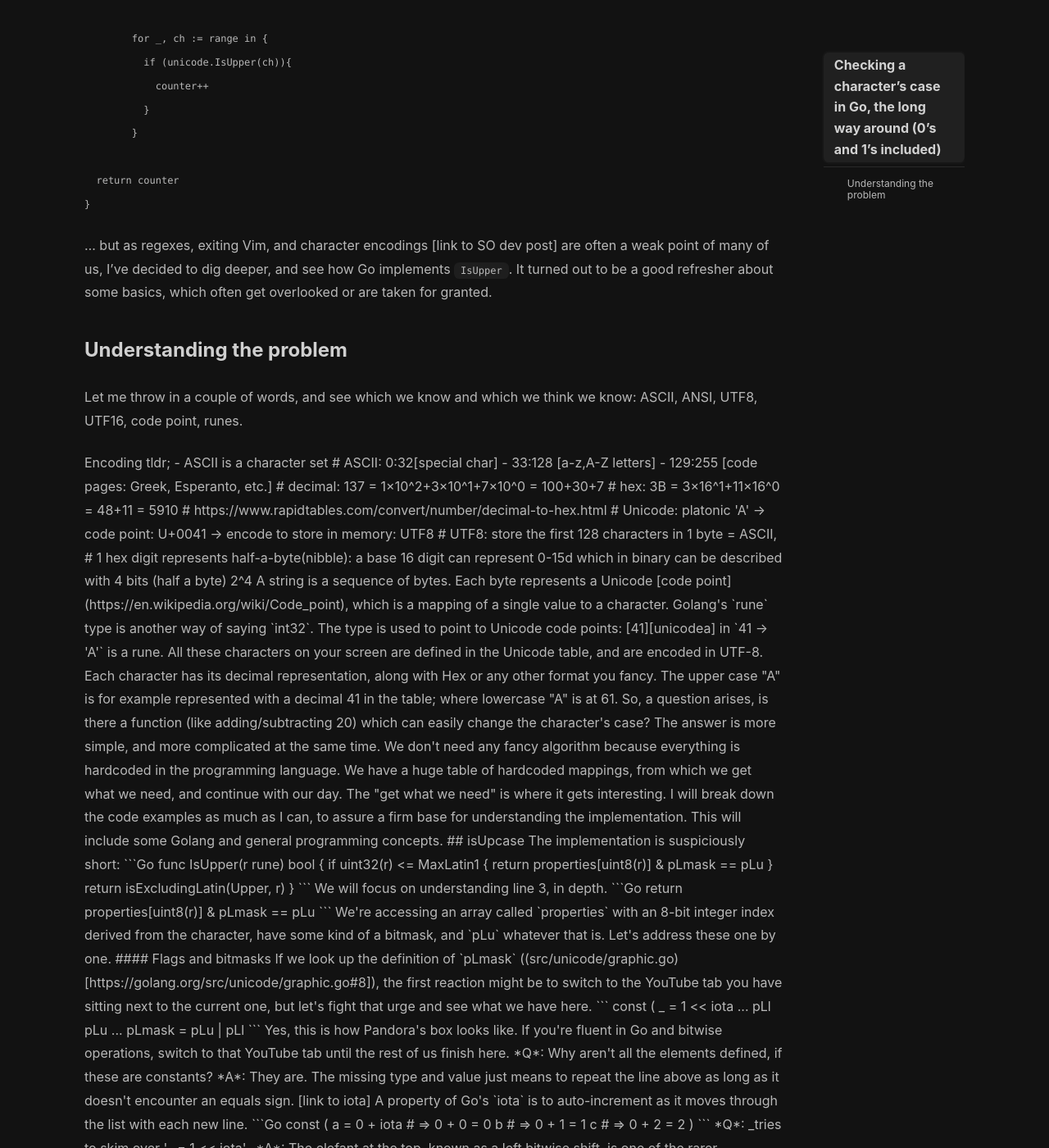
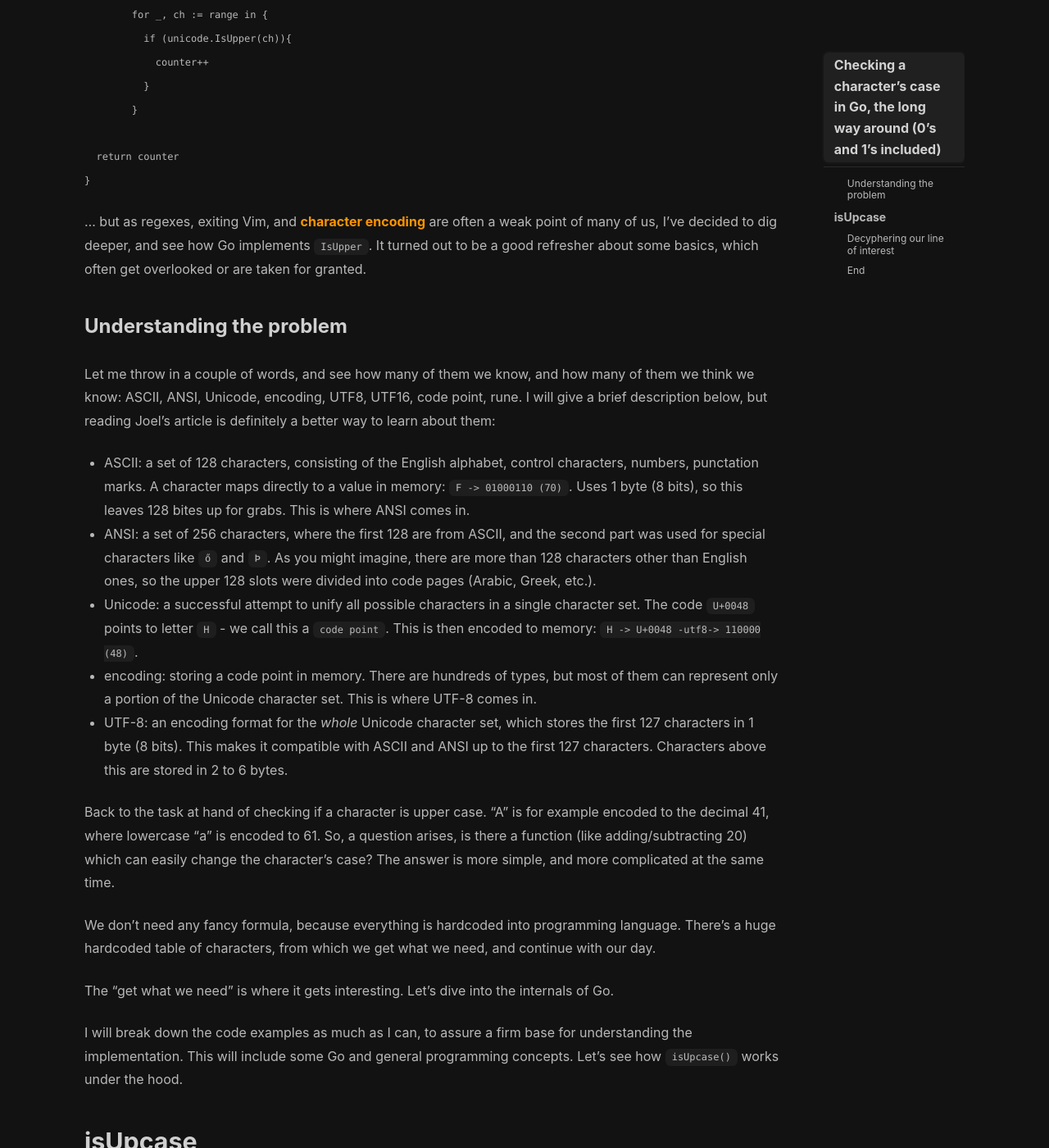
Before and after one commit to ervinb/ervinb.github.io, a Jekyll site: the page built from _posts/2019-01-07-upcasing-in-go-the-long-way-around.md, in a window 1280 px wide and 1400 px high, scrolled down 660 px. Shown: the whole window at 82% size. Built offline with Jekyll 4.4.1, drawn with Linux system fonts in a browser that asks for light colours; nearby versions of some CDN libraries; some of the changed text lies outside the part shown.

Commit message:
Character sets and encidoings

````diff
--- a/_posts/2019-01-07-upcasing-in-go-the-long-way-around.md
+++ b/_posts/2019-01-07-upcasing-in-go-the-long-way-around.md
@@ -19,45 +19,32 @@ func camelCount(in string) int {
 }
 ```
 
-... but as regexes, exiting Vim, and character encodings [link to SO dev post] are often a weak point of
+... but as regexes, exiting Vim, and [character encoding][joelunicode] are often a weak point of
 many of us, I've decided to dig deeper, and see how Go implements `IsUpper`. It turned out
 to be a good refresher about some basics, which often get overlooked or are taken for granted.
 
 ### Understanding the problem
 
-Let me throw in a couple of words, and see which we know and which we think we know: ASCII, ANSI, UTF8, UTF16, code point, runes.
+Let me throw in a couple of words, and see how many of them we know, and how many of them we think we know: ASCII, ANSI, Unicode, encoding, UTF8, UTF16, code point, rune. I will give a brief description below,
+but reading Joel's article is definitely a better way to learn about them:
 
-<nugget>
-Encoding tldr;
+- ASCII: a set of 128 characters, consisting of the English alphabet, control characters, numbers, punctation marks. A character maps directly to a value in memory: `F -> 01000110 (70)`. Uses 1 byte (8 bits), so this leaves 128 bites up for grabs. This is where ANSI comes in.
+- ANSI: a set of 256 characters, where the first 128 are from ASCII, and the second part was used for special characters like `ő` and `Þ`. As you might imagine, there are more than 128 characters other than English ones,
+so the upper 128 slots were divided into code pages (Arabic, Greek, etc.).
+- Unicode: a successful attempt to unify all possible characters in a single character set. The code `U+0048` points to letter `H` - we call this a `code point`. This is then encoded to memory: `H -> U+0048 -utf8-> 110000 (48)`.
+- encoding: storing a code point in memory. There are hundreds of types, but most of them can represent only a portion of the Unicode character set. This is where UTF-8 comes in.
+- UTF-8: an encoding format for the *whole* Unicode character set, which stores the first 127 characters in 1 byte (8 bits). This makes it compatible with ASCII and ANSI up to the first 127 characters. Characters above this
+are stored in 2 to 6 bytes.
 
-- ASCII is a character set
-# ASCII: 0:32[special char] - 33:128 [a-z,A-Z letters] - 129:255 [code pages: Greek, Esperanto, etc.]
-
-# decimal: 137 = 1×10^2+3×10^1+7×10^0 = 100+30+7
-# hex: 3B = 3×16^1+11×16^0 = 48+11 = 5910
-# https://www.rapidtables.com/convert/number/decimal-to-hex.html
-
-# Unicode: platonic 'A' -> code point: U+0041 -> encode to store in memory: UTF8
-#   UTF8: store the first 128 characters in 1 byte = ASCII,
-
-# 1 hex digit represents half-a-byte(nibble): a base 16 digit can represent 0-15d which in binary can be described with 4 bits (half a byte) 2^4
-
-A string is a sequence of bytes. Each byte represents a Unicode [code point](https://en.wikipedia.org/wiki/Code_point), which is a mapping of a single value to a character. Golang's `rune` type is another way of saying `int32`. The type is used to point to Unicode code points: [41][unicodea] in `41 -> 'A'` is a rune.
-
-
-All these characters on your screen are defined in the Unicode table, and are encoded in UTF-8. Each character has its decimal representation, along with Hex or
-any other format you fancy.
-
-The upper case "A" is for example represented with a decimal 41 in the table; where lowercase "A" is at 61. So, a question arises, is there a function (like adding/subtracting 20)
+Back to the task at hand of checking if a character is upper case. "A" is for example encoded to the decimal 41, where lowercase "a" is encoded to 61. So, a question arises, is there a function (like adding/subtracting 20)
 which can easily change the character's case? The answer is more simple, and more complicated at the same time.
 
-We don't need any fancy algorithm because everything is hardcoded in the programming language. We have a huge table of hardcoded mappings, from which we get what we need, and continue with our day.
+We don't need any fancy formula, because everything is hardcoded into programming language. There's a huge hardcoded table of characters, from which we get what we need, and continue with our day.
 
-The "get what we need" is where it gets interesting.
-
+The "get what we need" is where it gets interesting. Let's dive into the internals of Go.
 
 I will break down the code examples as much as I can, to assure a firm base for understanding the implementation. This will
-include some Golang and general programming concepts.
+include some Go and general programming concepts. Let's see how `isUpcase()` works under the hood.
 
 ## isUpcase
 
@@ -98,7 +85,7 @@ const (
   pLmask = pLu | pLl
 ```
 
-Yes, this is how Pandora's box looks like. If you're fluent in Go and bitwise operations, switch to that YouTube tab until the rest of us finish here.
+Yes, this is how the Pandora's box looks like. If you're fluent in Go and bitwise operations, switch to that YouTube tab until the rest of us finish here.
 
 *Q*: Why aren't all the elements defined, if these are constants?
 
@@ -116,8 +103,10 @@ const (
 
 *Q*: _tries to skim over '_ = 1 << iota'_
 
-*A*: The elefant at the top, known as a left bitwise shift, is one of the rarer operations you'll see in your everyday life, and it's like seeing a full kitchen sink - you reflexively look away.
-Bitwise operations are usually used to represent flags. Pseudo code, describing ships and a vacation comming up; we've arrived to 0's and 1's, but it's fun I promise.
+*A*: The elephant at the top, known as a left bitwise shift, is one of the rarer operations you'll see in your everyday life, and it's like seeing a full kitchen sink - you reflexively look away.
+Bitwise operations are usually used to represent flags. Pseudo code, describing ships and a vacation coming up; we've arrived to 0's and 1's, but it's fun I promise.
+
+Let's take the following flags, to help us define our `vacationCriteria`:
 
 ```
 slipperyDeck   = 1 # binary: 0001
@@ -127,27 +116,26 @@ freeSnacks     = 8 # binary: 1000
 
 ```
 
-The values are not arbitary: `1` in the binary representation of the flag is always on a different place, and it never clashes with another flag.
-If we were looking for a ship with a swimming pool, and we're into slippery decks, we combine `onboardPool` with `slipperyDeck`:
+The values are not arbitrary: `1` in the binary representation of the flag is always on a different place, and it never clashes with another flag.
+If we were looking for a ship with a swimming pool, and we're into slippery decks, we combine `onboardPool` and `slipperyDeck`:
 
 ```
-vacationCriteria = slipperyDeck | onboardPool # 0001 | 0010 = 0011
+vacationCriteria = slipperyDeck | onboardPool # which is equal to: 0001 | 0010 = 0011
 ```
 
-Flags are combined with the logical `OR` operation, represented with `|`. Also our `vacationCriteria` is what is called a bitmask. We use bitmasks, to see if a flag is set or not. Applying the `AND` (`&`) operation to a mask and the flag
-tells us if the flag is active or not in that mask.
-
-For example, we found a potential ship. Let's check if it fits our needs:
+Flags are combined with the logical `OR` operation, represented with `|`. Also our `vacationCriteria` is what is called a bitmask. We use bitmasks, to see if a flag is set or not, by using the logical `AND` (`&`) operation.
+We found a potential ship. Let's check if it fits our needs:
 
 ```
-ship = 15 # binary: 1111
-packBags if (ship & vacationCriteria) # 1111 & 0011 = 0011, which is 'true' => packBags
+ship = 15 # binary: 1111, pretty flashed out ship
+packBags() if (ship & vacationCriteria) # 1111 & 0011 = 0011, which is 'true' so let's packBags()
 ```
 
-It does. Conveniently, it also has a `captainOnBoard` and `freeSnacks`.
+Conveniently, it also has a `captainOnBoard` and `freeSnacks`.
 
-When defining the flags, to spare our brain cycles from moving the binary `1` without clashing with other flags, we use bitwise left shift `<<`. It does exactly we've done above.
-An interesting property of this operation is that the end result of `x << y` can be calculated with `x * 2^y`.
+When defining the flags, to spare our brain cycles from moving the binary `1` without clashing with other flags, we use a bitwise left shift `<<`. It does exactly we've done above. Combined with `iota` (which auto-increments with each line),
+we always define a variable which exactly avoids clashing with the previous one. In other words, with each line, the `1` is always one position further from the end than in the previous line.
+(An interesting property of this operation is that the end result of `x << y` can be calculated with `x * 2^y`.)
 
 Back to the flag definitions in `unicode/graphic.go`.
 
@@ -156,7 +144,7 @@ const (
   _ = 1 << iota       // 1 << 0 = 00001 << 0 => 00000001 (1 * 2^0 = 1)
   ...                 // four other flags defined here
   pLl                 // 1 << 5 = 00001 << 5 => 00100000 (1 * 2^5 = 32)
-  pLu                 // 1 << 6 = 00001 << 5 => 01000000 (1 * 2^6 = 64)
+  pLu                 // 1 << 6 = 00001 << 6 => 01000000 (1 * 2^6 = 64)
   ...
   pLmask = pLu | pLl  //                     => 01100000 (32 + 64 = 96)
 ```
@@ -195,7 +183,7 @@ Conveniently, the position corresponds to the character's number representation
 properties[uint("A")] = pLu | pp // 01000000 | 10000000 => 11000000
 ```
 
-So based on the above, we know that the capital "A" is printable and that it's uppercase. We will use the value `(pLu | pp)` below, when refering to this `properties` element.
+So based on the above, we know that the capital "A" is printable and that it's uppercase. In the sections below, instead of `properties[]`, we will write out `(pLu | pp)`, so that the logical operations are more clear.
 
 2. The next thing in line is `& pLmask`. With it we check if the value of the given `properties` element, has the `pLmask` flags activated, like we checked if a ship is suitable for our vacation.
 
````
Also changed, not shown: other parts of _posts/2019-01-07-upcasing-in-go-the-long-way-around.md (+2 -1 lines).
